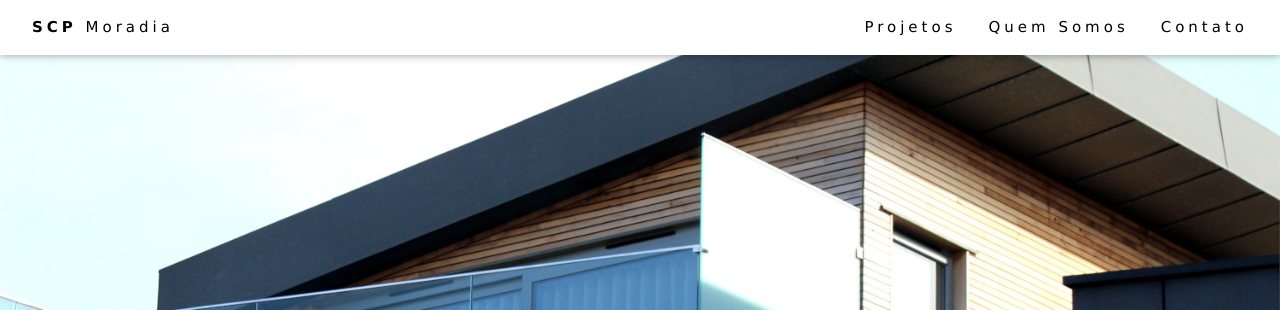
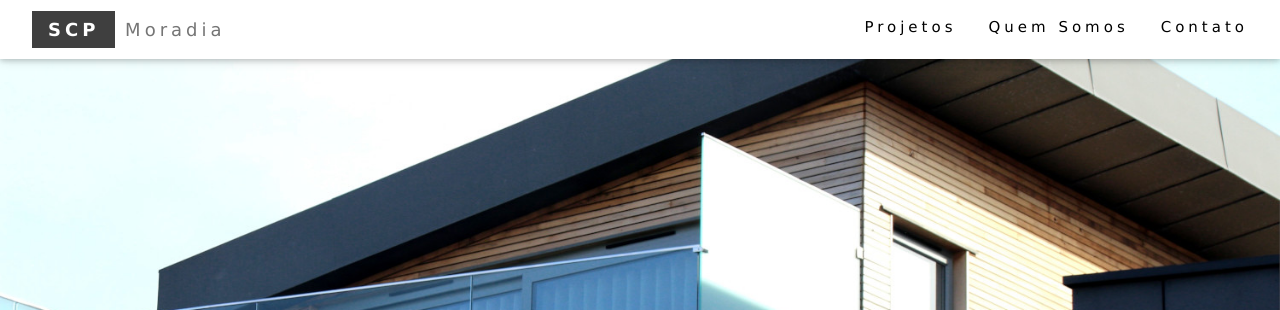
Before and after one commit to nildoeti/scpmoradia, a plain HTML site: page index.html in a window 1280 px wide. Shown: the top 310 px of the page. Drawn offline with Linux system fonts and the light colour scheme.

Commit message:
finalizado criação de menus e cabeçalho do projeto

```diff
--- a/index.html
+++ b/index.html
@@ -12,7 +12,9 @@
     <!-- Navbar top -->
     <div class="w3-top">
         <div class="w3-bar w3-white w3-wide w3-padding w3-card">
-            <a href="#inicio" class="w3-bar-item w3-button"><b>SCP</b> Moradia</a>
+            <!-- <a href="#inicio" class="w3-bar-item w3-button"><b>SCP</b> Moradia</a> -->
+            <a class="w3-bar-item w3-large w3-text-white"><span class="w3-padding w3-black w3-opacity-min"><b>SCP</b></span> <span class="w3-hide-small w3-text-grey">Moradia</span></a>
+
 
             <!-- Menu flutuante a direita e oculto de telas pequenas -->
             <div class="w3-right w3-hide-small">
```
